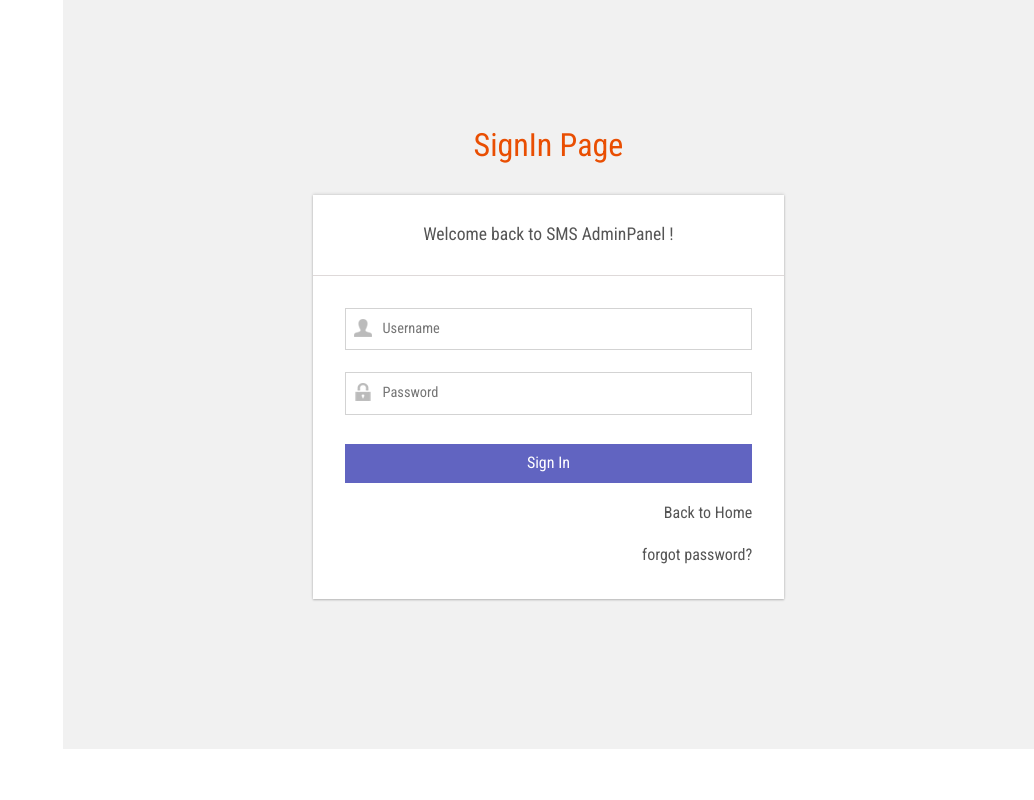
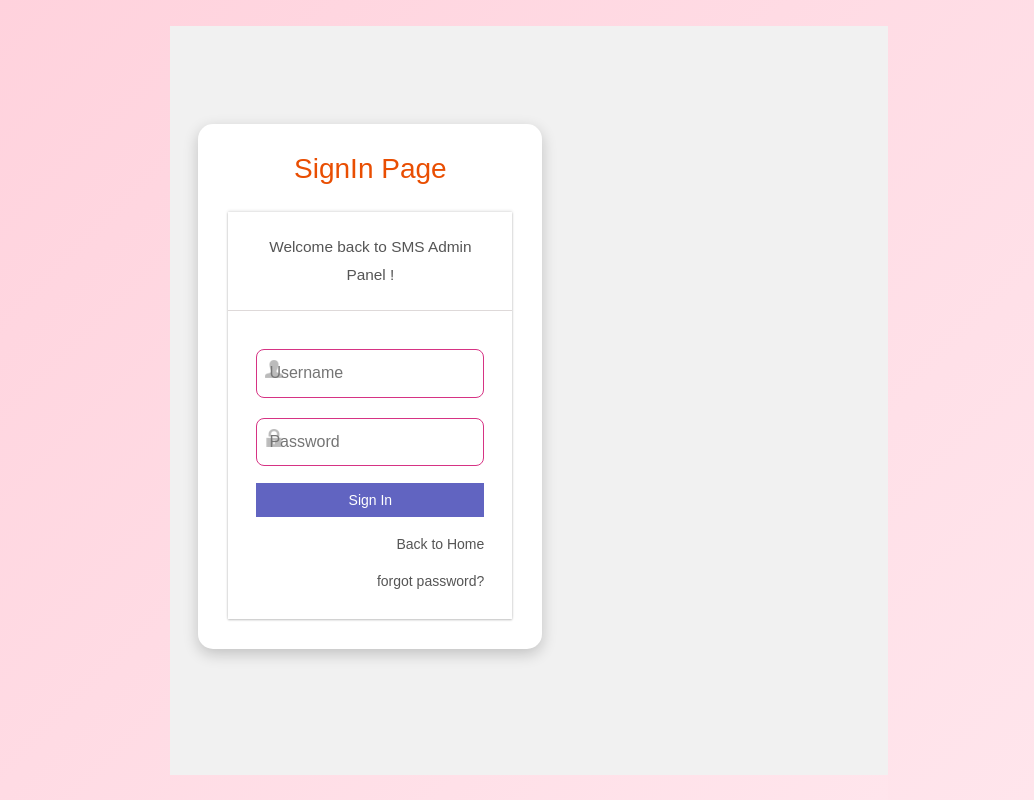
Before and after one commit to shivani04d/saloonManagementSystem-master, a PHP site: page /admin/index.php in a window 1280 px wide. Shown: the whole page, without its empty margins (246-1280 px from the left). Run offline with PHP 8.4, Linux system fonts and the light colour scheme.

Commit message:
admin page

```diff
--- a/msms/admin/css/style.css
+++ b/msms/admin/css/style.css
@@ -10,10 +10,13 @@ ul, ol {margin: 0;}
 p {margin: 0;}
 
 html, body{
-  	font-family: 'Roboto Condensed', sans-serif;
-    font-size: 100%;
-  	overflow-x: hidden;
-	background: #fff;
+    font-family: Arial, sans-serif;
+    background: linear-gradient(135deg, #ffd1dc, #ffe5ec); /* Light pink gradient */
+    display: flex;
+    justify-content: center;
+    align-items: center;
+    height: 100vh;
+    margin: 0;
 }
 body a{
 	transition: 0.5s all ease;
@@ -1524,8 +1527,17 @@ button.note-color-btn {
 /*--//blank-page--*/
 /*--login-page--*/
 .login-page {
-    width: 40%;
-    margin: 1em auto 0;
+    background: #fff;
+    padding: 30px;
+    border-radius: 15px;
+    box-shadow: 0 5px 15px rgba(0, 0, 0, 0.2);
+    text-align: center;
+    width: 350px;
+}
+.title1 {
+    color: #d63384; /* Dark pink heading */
+    font-size: 24px;
+    margin-bottom: 15px;
 }
 .login-page h3.title1 {
     text-align: center;
@@ -1550,15 +1562,15 @@ button.note-color-btn {
 .login-top  h4  a:hover{
     color: #555;
 }
-.login-page input[type="text"], .login-page input[type="password"] {
-    font-size: 0.9em;
-    padding: 10px 15px 10px 37px;
+.login-body input[type="text"], .login-body input[type="password"] {
     width: 100%;
-    color: #A8A8A8;
+    padding: 12px;
+    margin: 10px 0;
+    border: 1px solid #d63384;
+    border-radius: 8px;
     outline: none;
-    border: 1px solid #D3D3D3;
-    background: #FFFFFF;
-    margin: 0em 0em 1.5em 0em;
+    font-size: 16px;
+    transition: 0.3s;
 }
 .login-page input.user {
     background: url(../images/user.png)no-repeat 8px 10px #fff;
--- a/msms/admin/index.php
+++ b/msms/admin/index.php
@@ -60,16 +60,14 @@ if(isset($_POST['login']))
 				<h3 class="title1">SignIn Page</h3>
 				<div class="widget-shadow">
 					<div class="login-top">
-						<h4>Welcome back to SMS AdminPanel ! </h4>
+						<h4>Welcome back to SMS Admin Panel ! </h4>
 					</div>
 					<div class="login-body">
 						<form role="form" method="post" action="">
-
 							<input type="text" class="user" name="username" placeholder="Username" required="true">
 							<input type="password" name="password" class="lock" placeholder="Password" required="true">
 							<input type="submit" name="login" value="Sign In">
 							<div class="forgot-grid">
-
 								<div class="forgot">
 									<a href="../index.php">Back to Home</a>
 								</div>
@@ -85,8 +83,6 @@ if(isset($_POST['login']))
 						</form>
 					</div>
 				</div>
-
-
 			</div>
 		</div>
 
--- a/msms/css/style.css
+++ b/msms/css/style.css
@@ -311,6 +311,8 @@ animation: fadeInUp 1.2s ease-in-out;color: hsl(329, 100%, 64%);}
 /*--------------------------------
 4.8 Image Hover Effect
 ----------------------------------*/
+.img-responsive img{transition: transform 0.3s ease-in-out;}
+.img-responsive img{transform: scale(1.1);box-shadow: 0 4px 10px rgba(0, 0, 0, 03); }
 .imghover { display: block; position: relative; max-width: 100%; }
 .imghover::before, .imghover::after { display: block; position: absolute; content: ""; text-align: center; opacity: 0; }
 .imghover::before { top: 0; right: 0; bottom: 0; left: 0; }
@@ -389,7 +391,7 @@ font-weight: bold;position: relative;transition: color 0.3s ease-in-out;}
 #navigation.align-center > ul > li { display: inline-block; float: none; }
 #navigation.align-center ul ul { text-align: left; }
 #navigation.align-right > ul > li { float: right; }
-#navigation > ul > li > a { padding: 20px; font-size: 13px; color: #880e4f; text-decoration: none; font-weight: 500; text-transform: uppercase; }
+#navigation > ul > li > a { padding: 20px; font-size: 13px; color: #880e4f; text-decoration: none; font-weight: 600; text-transform: uppercase; }
 #navigation > ul > li:hover > a { color: #ffffff; background-color: #d63384; }
 #navigation > ul > li.has-sub > a { padding-right: 32px; }
 
@@ -526,7 +528,7 @@ margin-bottom: 8px; padding: 0 0 8px 40px; color: #747474; }
 
 .widget-newsletter input {padding: 10px;width: 70%;border: none;
 border-radius: 20px;outline: none;}
-.widget-newsletter .form-control { height: 40px; color: #eee; background-color: #f4679b; border: none; box-shadow: none; font-size: 14px; border-radius: 30px 0px 0px 30px;}
+.widget-newsletter .form-control { height: 40px; color: #eee; background-color: #c41b59; border: none; box-shadow: none; font-size: 14px; border-radius: 30px 0px 0px 30px;}
 .widget-newsletter .btn {background-color: white;color: #ff69b4;padding: 10px 20px;border-radius: 20px;font-weight: bold;transition: 0.3s ease-in-out;}
 .widget-newsletter .btn:hover {background-color: #ff69b4;color: white;transform: scale(1.1);}
 
--- a/msms/index.php
+++ b/msms/index.php
@@ -42,6 +42,7 @@ include('includes/dbconnection.php');
             <div class="row">
                 <div class="col-lg-5 col-md-5 col-sm-12 col-xs-12"><img src="images/parlor.jpg" alt="Parlor Image"
                         class="img-responsive"></div>
+
                 <div class="col-lg-7 col-md-7 col-sm-12 col-xs-12">
                     <div class="well-block">
                         <?php
--- a/msms/service-list.php
+++ b/msms/service-list.php
@@ -51,8 +51,8 @@ include('includes/dbconnection.php');
             <div class="row">
                 <div class="col-md-10 mx-auto heading-section text-center ftco-animate">
                     <div class="service-style">
-                        <h2 class="mb-4"f>Our Service Prices</h2>
-                        <p>Discover premium beauty services at affordable prices</p>
+                        <h2 class="mb-4"text-center>Our Service Prices</h2>
+                        <p >Discover premium beauty services at affordable prices</p>
                     </div>
                 </div>
                 <div class="col-md-12">
```
Also changed, not shown: Installation Guide.txt (deleted, +0 -13 lines), README.md.
